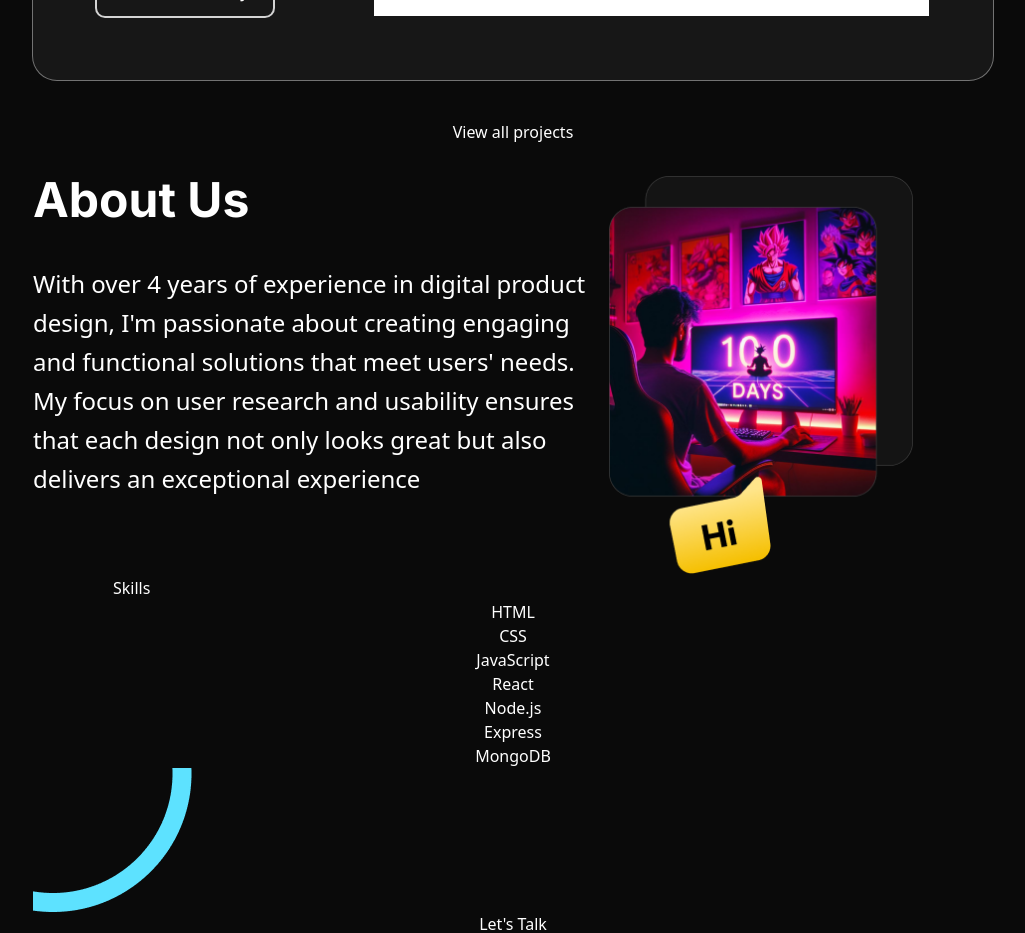
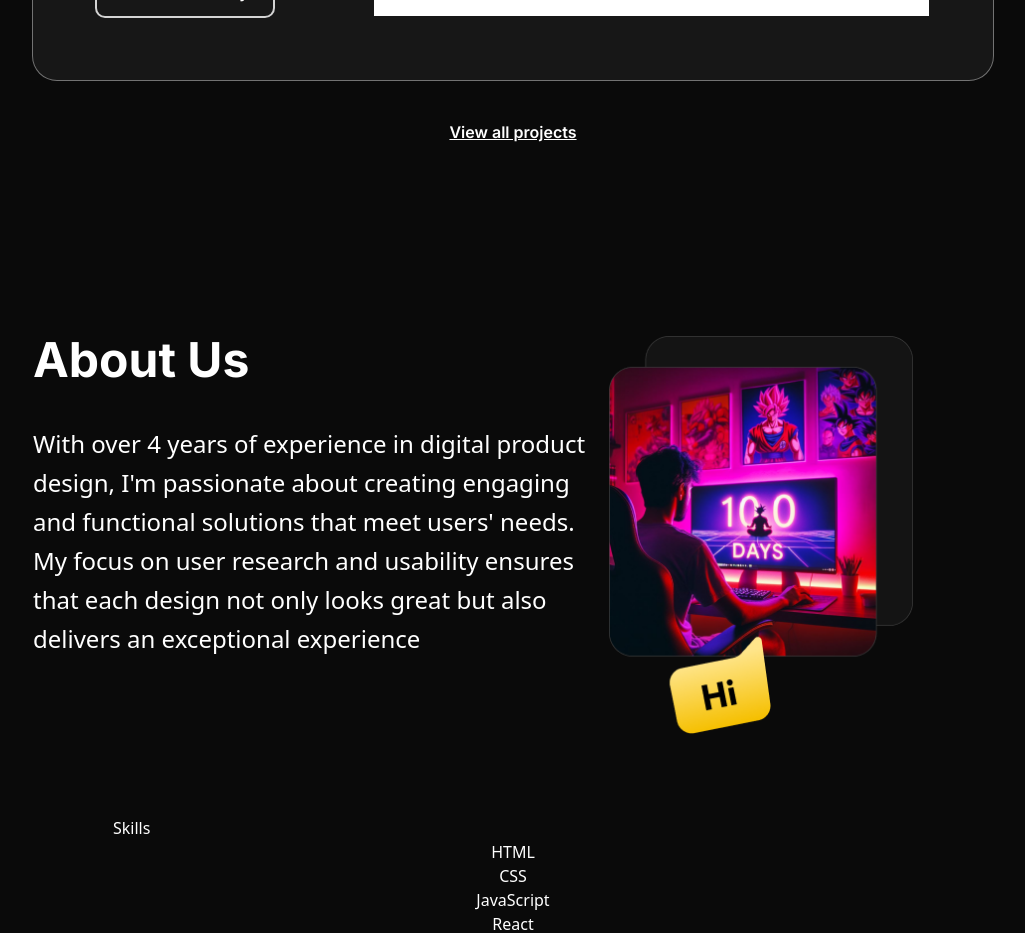
Before and after one commit to khardikk/Builders_hub, a React (Vite) app in the folder Frontend/builders_landing/: page / in a window 1280 px wide. Shown: the part 3320-4253 px from the top of the page, without its empty margins (127-1152 px from the left). Built offline with nearby package versions, Linux system fonts and the light colour scheme.

Commit message:
Update About and OurBuilds components

```diff
--- a/Frontend/builders_landing/src/components/About.jsx
+++ b/Frontend/builders_landing/src/components/About.jsx
@@ -4,7 +4,7 @@ import aboutus from '../assets/aboutus.png'
 const About = () => {
   return (
     <>
-    <div class="flex flex-row justify-between mt-8">
+    <div class="flex flex-row justify-between mt-8 mb-20">
     <div class="flex flex-col">
         <h1 className="text-left mb-10 font-Inter font-bold text-5xl">About Us</h1>
         <p class="text-left w-[36rem]  font-DMSans text-2xl leading-relaxed ">With over 4 years of experience in digital product design, I'm passionate about creating engaging and functional solutions that meet users' needs. My focus on user research and usability ensures that
--- a/Frontend/builders_landing/src/components/OurBuilds.jsx
+++ b/Frontend/builders_landing/src/components/OurBuilds.jsx
@@ -3,14 +3,14 @@ import Card from './Card'
 
 const OurBuilds = () => {
   return (
-    <div>
+    <div className='mb-48'>
         <h1 className="text-left mb-5 font-Inter font-bold text-5xl"> Our Builds</h1>
         <p className=" w-[48rem] text-left mb-10 font-Inter font-normal text-lg text-neutral-400">Here's a glimpse of some of my recent and exciting projects.
          Each of them reflects my focus on user-centered design and my commitment to excellence in user experience.</p>
         <Card />
         <Card />
         <Card />
-        <a href="#">View all projects</a>
+        <a href="#" className='font-Inter font-semibold text-base underline'>View all projects</a>
     </div>
   )
 }
```
